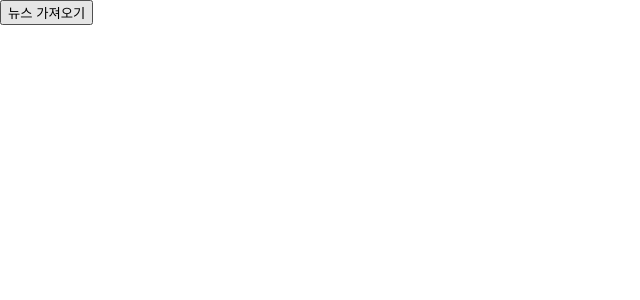
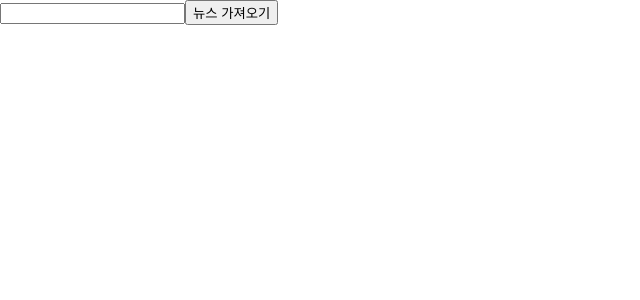
Before and after one commit to skymill2000/finDT, a React (Create React App) app in the folder fintech/: page /news in a window 1280 px wide. Shown: the top 300 px of the page, without its empty margins (0-640 px from the left). Built offline with nearby package versions, Linux system fonts and the light colour scheme.

Commit message:
검색어 입력 기능 추가

```diff
--- a/fintech/src/pages/NewsPage.js
+++ b/fintech/src/pages/NewsPage.js
@@ -3,19 +3,25 @@ import axios from 'axios'
 
 const NewsPage = () => {
     const [newsList, setNewsList] = useState([])
+    const [searchInput, setSearchInput] = useState('')
     const getNews = () =>{
         //버튼을 클릭한 이후에 뉴스데이터를 가져오는것
         // axios.get("{주소}")
         let apiKey = "78bc6ddd8cdb48ceac76f5f9b9dfc4c5" //여러분들의 APIkEY
-        let newsApiUrl = "https://newsapi.org/v2/everything?q=삼성&from=2021-05-09&sortBy=publishedAt&apiKey="+apiKey+"&language=ko";
+        let newsApiUrl = "https://newsapi.org/v2/everything?q="+searchInput+"&from=2021-05-09&sortBy=publishedAt&apiKey="+apiKey+"&language=ko";
         axios.get(newsApiUrl).then((response)=>{
             let resultNewsList = response.data.articles;
             setNewsList(resultNewsList)
             console.log(newsList);
         })
     }
+    const changeSearch = (e) =>{
+        const {value, name} = e.target;
+        setSearchInput(value);
+    }
     return (
         <div>
+            <input onChange={changeSearch}></input>
             <button onClick={getNews}>뉴스 가져오기</button>
             {newsList.map( (news) =>{
                 return(
```
